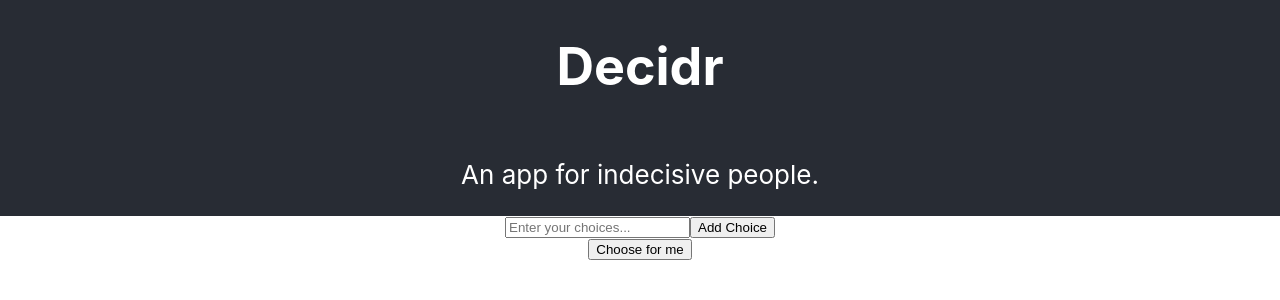
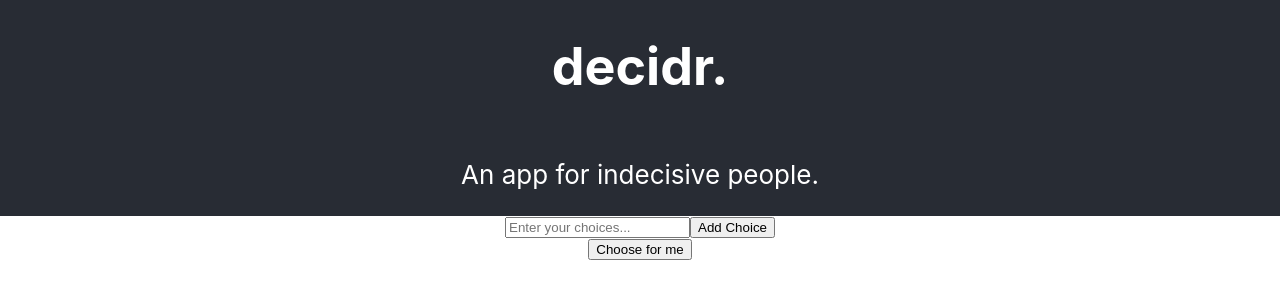
Before and after one commit to garanico/decidr-app, a React (Create React App) app: page / in a window 1280 px wide. Shown: the top 300 px of the page. Built offline with nearby package versions, Linux system fonts and the light colour scheme.

Commit message:
feat(header): create header #12

```diff
--- a/src/components/Header.js
+++ b/src/components/Header.js
@@ -6,7 +6,7 @@ function Header() {
     return (
         <>
         <header className="App-header">
-        <h1>Decidr</h1>
+        <h1>decidr.</h1>
         <p>An app for indecisive people.</p>
       </header>
       </>
```
